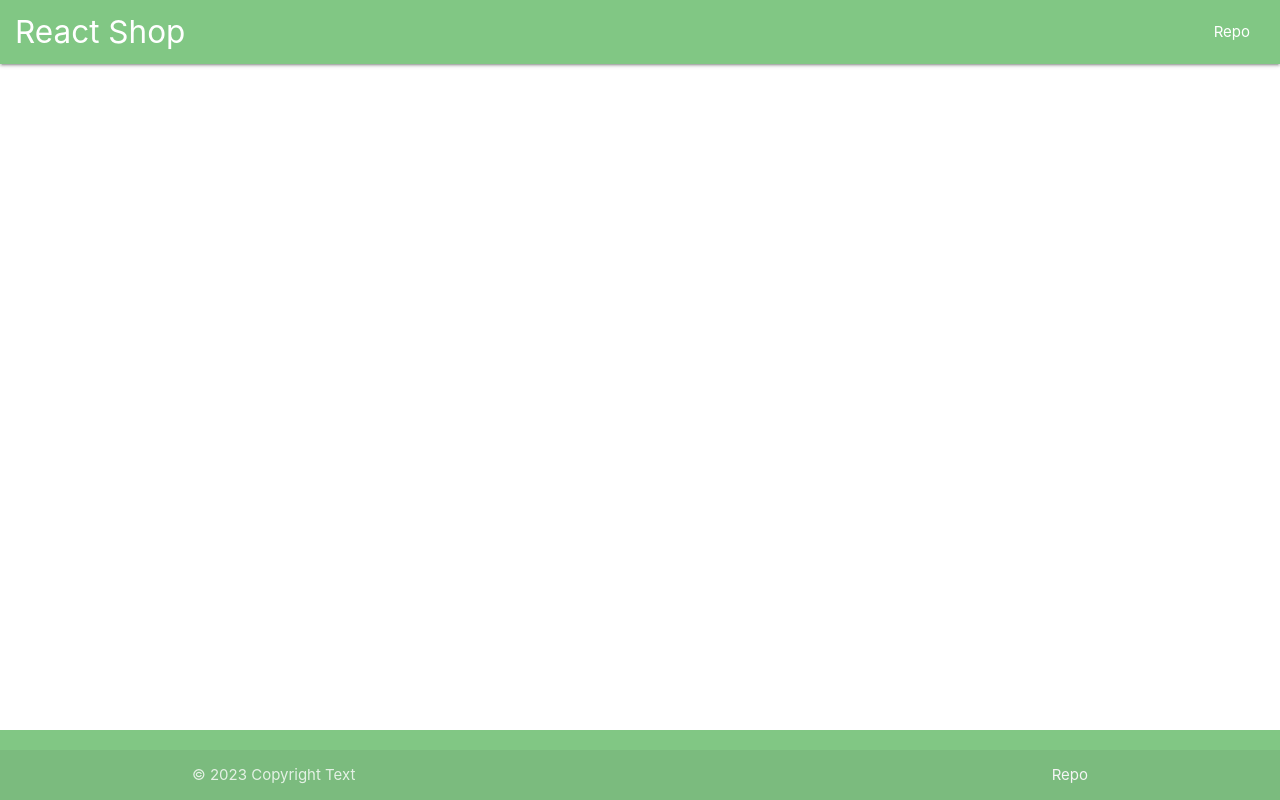
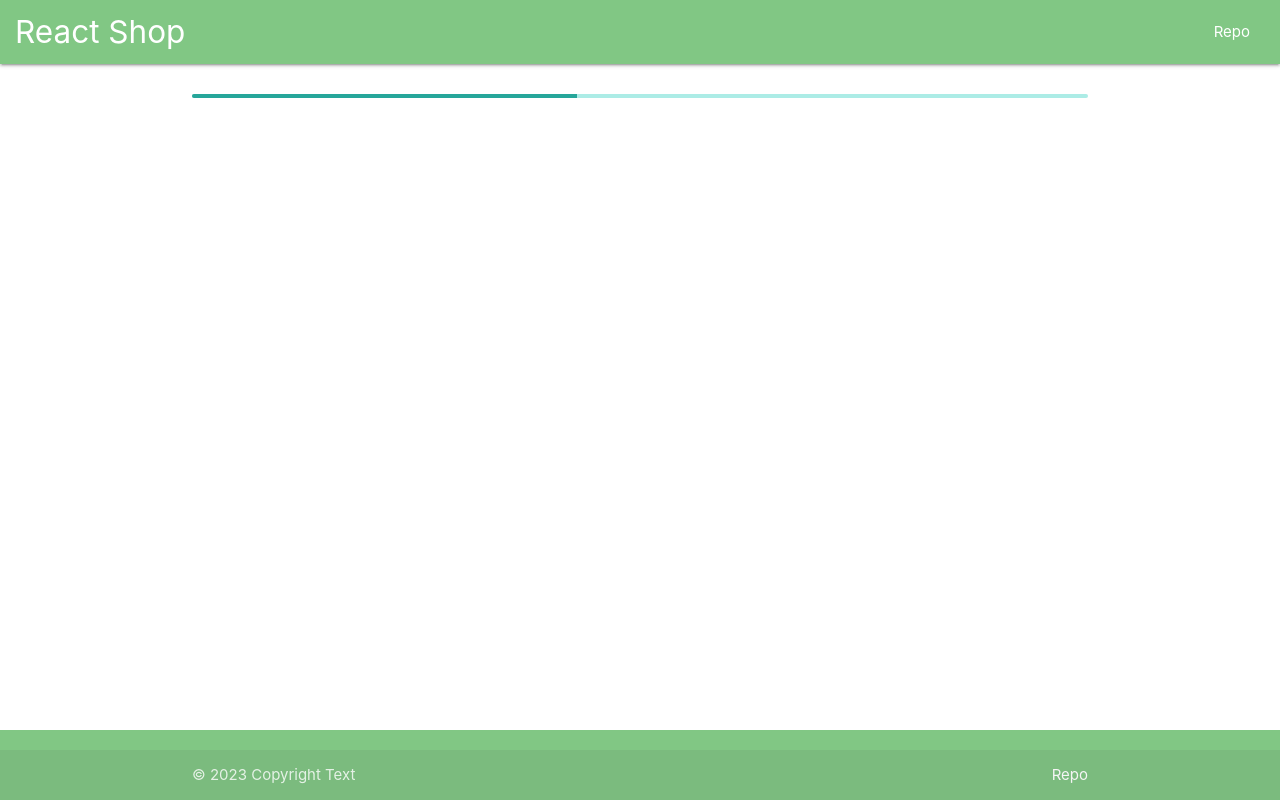
Before and after one commit to haliivi/react_shop, a React (Create React App) app: page / in a window 1280 px wide. Built offline with nearby package versions, Linux system fonts and the light colour scheme; no server answers.

Commit message:
1) Added component Preloader. 2) Ovwerwrite component Shop.

```diff
--- a/src/App.jsx
+++ b/src/App.jsx
@@ -1,7 +1,6 @@
 import {Footer} from './layouts/Footer'
 import {Header} from './layouts/Header'
 import {Shop} from './layouts/Shop'
-import {API_KEY, API_URL} from './config'
 
 function App() {
   return (
--- a/src/config.js
+++ b/src/config.js
@@ -1,6 +1,7 @@
+
 const API_KEY = process.env.REACT_APP_API_KEY
 
-const API_URL = process.env.REACT_APP_API_URL
+const API_URL = 'https://fortniteapi.io/v2/shop?lang=ru'
 
 export {
     API_KEY,
--- a/src/layouts/Footer.jsx
+++ b/src/layouts/Footer.jsx
@@ -4,7 +4,7 @@ function Footer () {
             <div className="footer-copyright">
                 <div className="container">
                     © {new Date().getFullYear()} Copyright Text
-                    <a className="grey-text text-lighten-4 right" href="#!">Repo</a>
+                    <a className="grey-text text-lighten-4 right" href="https://github.com/haliivi/react_shop.git">Repo</a>
                 </div>
             </div>
         </footer>
--- a/src/layouts/Header.jsx
+++ b/src/layouts/Header.jsx
@@ -4,7 +4,7 @@ function Header () {
             <div className="nav-wrapper">
                 <a href="#!" className="brand-logo">React Shop</a>
                 <ul id="nav-mobile" className="right hide-on-med-and-down">
-                    <li><a href="#!">Repo</a></li>
+                    <li><a href="https://github.com/haliivi/react_shop.git">Repo</a></li>
                 </ul>
             </div>
         </nav>
--- /dev/null
+++ b/src/layouts/Preloader.jsx
@@ -0,0 +1,9 @@
+function Preloader () {
+    return (
+        <div className="progress">
+            <div className="indeterminate"></div>
+        </div>
+    )
+}
+
+export {Preloader}
--- a/src/layouts/Shop.jsx
+++ b/src/layouts/Shop.jsx
@@ -1,6 +1,30 @@
+import {useEffect, useState} from 'react'
+import {API_KEY, API_URL} from '../config'
+import {Preloader} from './Preloader'
+
 function Shop () {
+    const [goods, setGoods] = useState([]);
+    const [loading, setLoading] = useState(true);
+
+    useEffect(function getGoods() {
+        fetch(API_URL, {
+            headers: {
+                Authorization: API_KEY,
+            }
+        })
+        .then(response => response.json())
+        .then(data => {
+            data.shop && setGoods(data.shop);
+            setLoading(false);
+        })
+    }, [])
+
     return (
-        <main className="container content"></main>
+        <main className="container content">
+            {
+                loading ? <Preloader /> : goods
+            }
+        </main>
     )
 }
 
```
